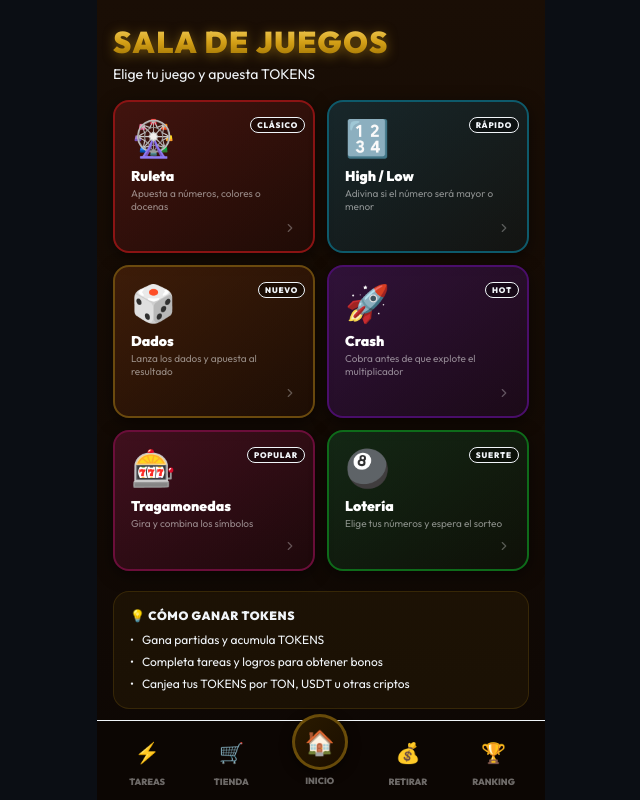
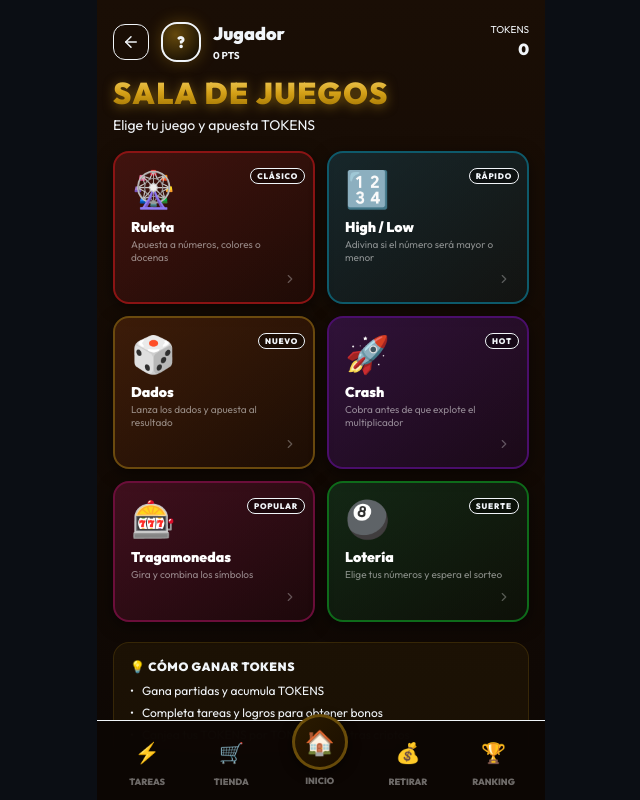
Before and after one commit to sprinttops00/bitvegas-casino00, a React (Vite) app: page /games in a window 1280 px wide. Shown: the whole page, without its empty margins (319-959 px from the left). Built offline with nearby package versions, Linux system fonts and the light colour scheme; no server answers; the database is empty.

Commit message:
Update 01 Games.jsx

```diff
--- a/src/pages/Games.jsx
+++ b/src/pages/Games.jsx
@@ -1,5 +1,9 @@
+import { useEffect, useState } from 'react';
 import { Link } from 'react-router-dom';
-import { ChevronRight } from 'lucide-react';
+import { ChevronRight, ArrowLeft } from 'lucide-react';
+import { getCurrentUser } from '@/lib/telegramUser'
+import { userDB } from '@/lib/db'
+import Avatar from '@/components/Avatar'
 
 const GAMES = [
   { id: 'roulette', name: 'Ruleta', description: 'Apuesta a números, colores o docenas', emoji: '🎡', path: '/games/roulette', gradient: 'from-red-900/40 to-red-950/20', border: '#8B1414', tag: 'CLÁSICO' },
@@ -11,9 +15,35 @@ const GAMES = [
 ];
 
 export default function Games() {
+  const [player, setPlayer] = useState(null)
+
+  useEffect(() => { loadPlayer() }, [])
+
+  const loadPlayer = async () => {
+    const tgUser = getCurrentUser()
+    const u = await userDB.findByTelegramId(tgUser.telegram_id)
+    if (u) setPlayer(u)
+  }
+
   return (
     <div className="min-h-screen" style={{ background: 'linear-gradient(180deg, #1a0e05 0%, #0d0704 100%)' }}>
-      <div className="px-4 pt-6 pb-4">
+      {/* Header estandarizado */}
+      <div className="flex items-center gap-3 px-4 pt-5 pb-3">
+        <Link to="/" className="w-9 h-9 rounded-xl bg-secondary/60 border border-border flex items-center justify-center shrink-0">
+          <ArrowLeft size={18} />
+        </Link>
+        <Avatar src={player?.photo_url} name={player?.username || player?.first_name} size={40} />
+        <div className="flex-1">
+          <h1 className="text-lg font-black text-foreground">{player?.username || player?.first_name || 'Jugador'}</h1>
+          <p className="text-[10px] text-muted-foreground font-bold">{(player?.points || 0).toLocaleString()} PTS</p>
+        </div>
+        <div className="text-right">
+          <div className="text-[10px] text-muted-foreground">TOKENS</div>
+          <div className="text-base font-black text-primary">{(player?.tokens || 0).toLocaleString()}</div>
+        </div>
+      </div>
+
+      <div className="px-4 pb-4">
         <h1 className="text-3xl font-black tracking-wider" style={{
           background: 'linear-gradient(180deg, #f6d365 0%, #d4a017 50%, #9a6f00 100%)',
           WebkitBackgroundClip: 'text', WebkitTextFillColor: 'transparent',
```
